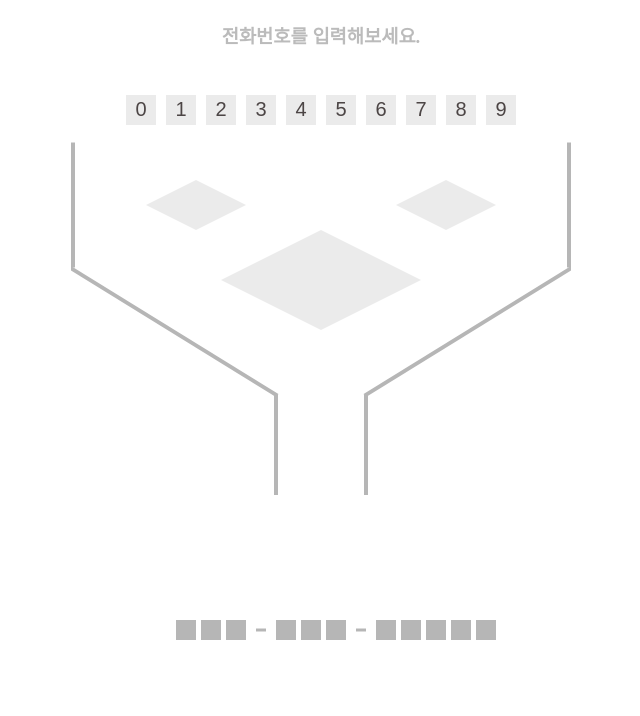
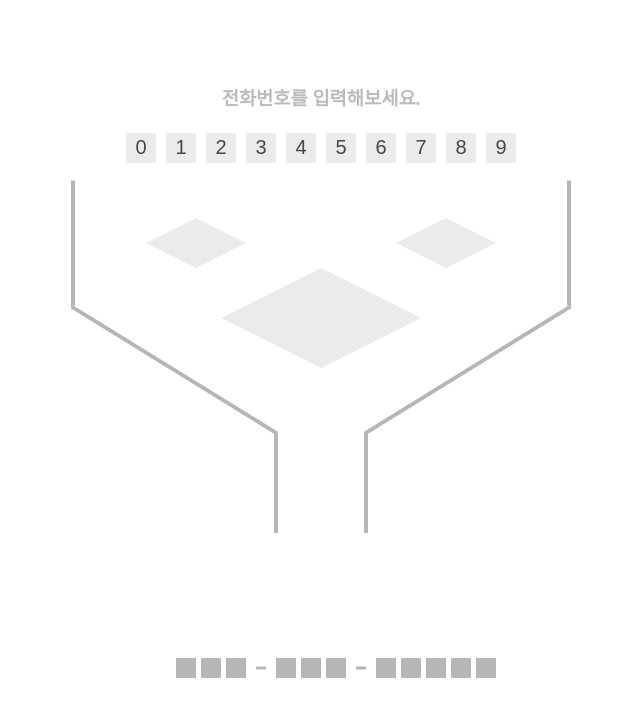
Before and after one commit to ju-nong/input-your-phone-number, a React (Vite) app: page / in a window 1280 px wide. Shown: the top 716 px of the page, without its empty margins (319-959 px from the left). Built offline with nearby package versions, Linux system fonts and the light colour scheme.

Commit message:
update : 간격 및 canvas 높이 조정

```diff
--- a/src/App.tsx
+++ b/src/App.tsx
@@ -22,7 +22,7 @@ const ContainerStyled = styled.div`
     align-items: center;
     justify-content: center;
     flex-direction: column;
-    row-gap: 2rem;
+    row-gap: 0.5rem;
 
     > h3 {
         color: #bbb;
@@ -63,7 +63,7 @@ function App() {
                 engine: engine.current!,
                 options: {
                     width: SIZE,
-                    height: SIZE + 200,
+                    height: SIZE + 100,
                     wireframes: false,
                     background: "transparent",
                 },
```
